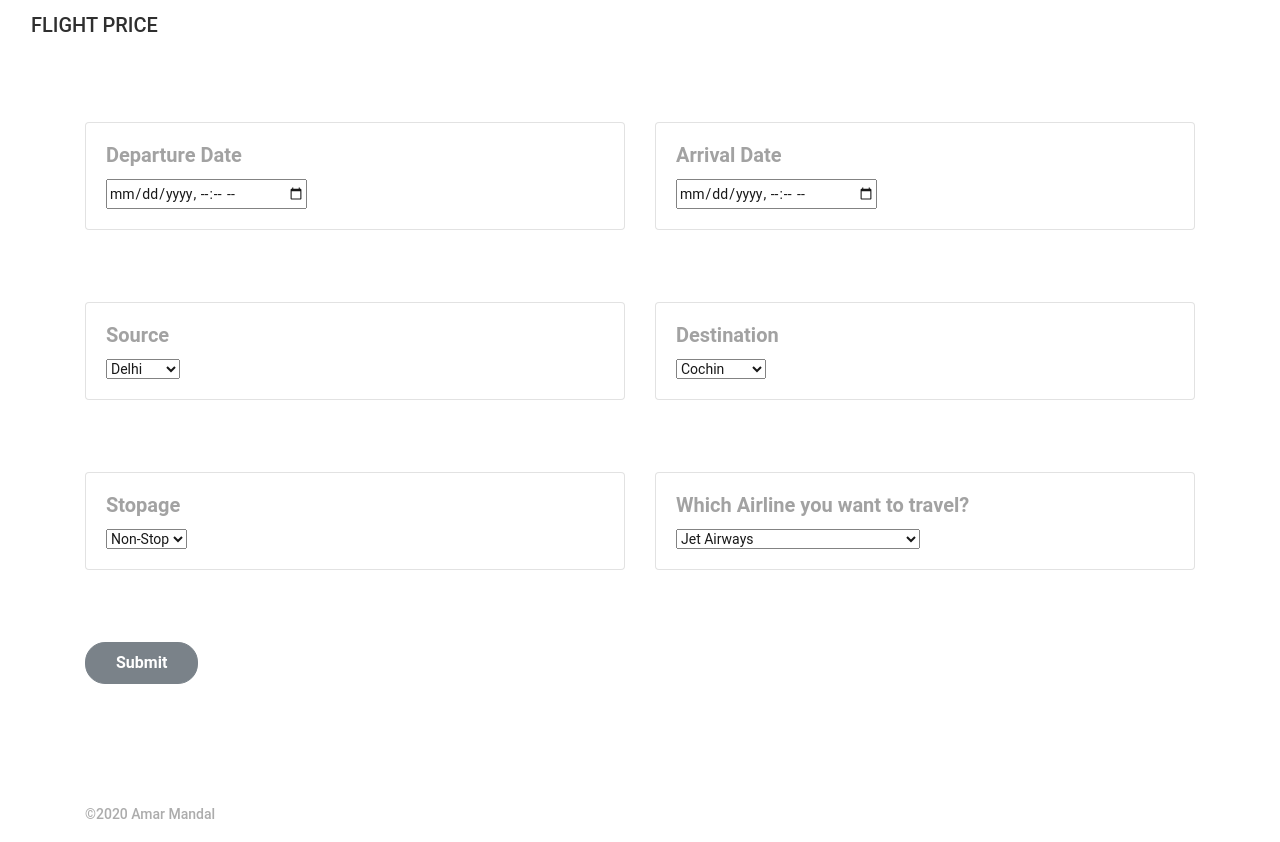
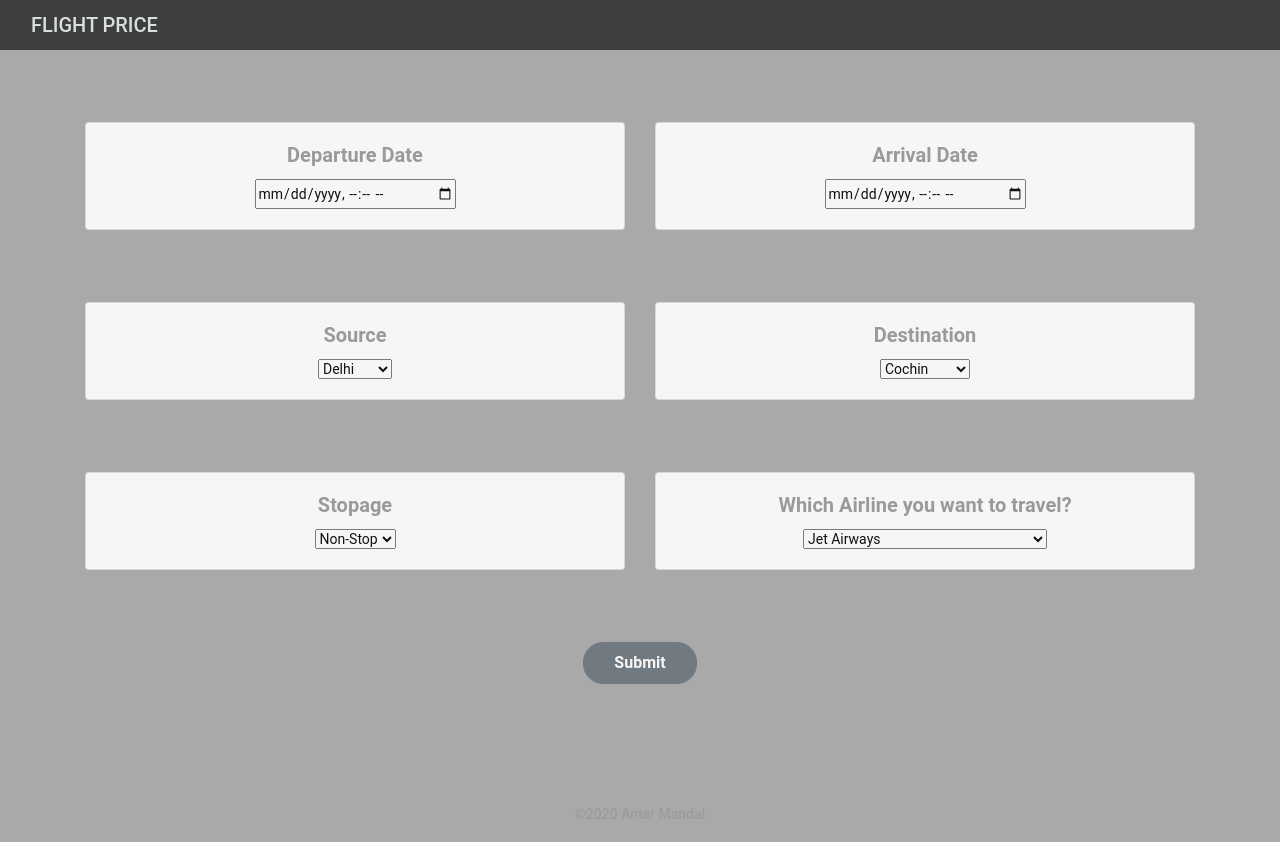
Before and after one commit to saiganesh-d/BIGMART-SALES-PREDICTION, a Django app: template templates/home.html in a window 1280 px wide. Run offline with Django 3.2, Linux system fonts and the light colour scheme; the template is opened without the code that fills it, so the values that code supplies are empty; some libraries are stand-ins or nearby versions.

Commit message:
Update home.html

```diff
--- a/templates/home.html
+++ b/templates/home.html
@@ -14,7 +14,24 @@
     <!-- css -->
     <link rel="stylesheet" href="static/css/styles.css">
 
+<style>
+ body {
+    background-color: #a9a9a9;
+    text-align: center;
+}
 
+.navbar {
+    background-color: #333333;
+}
+
+a {
+    color: #f1f9f9;
+}
+
+a:hover {
+    color: #f0f0f0;
+  }
+</style>
 </head>
 
 <body>
```
